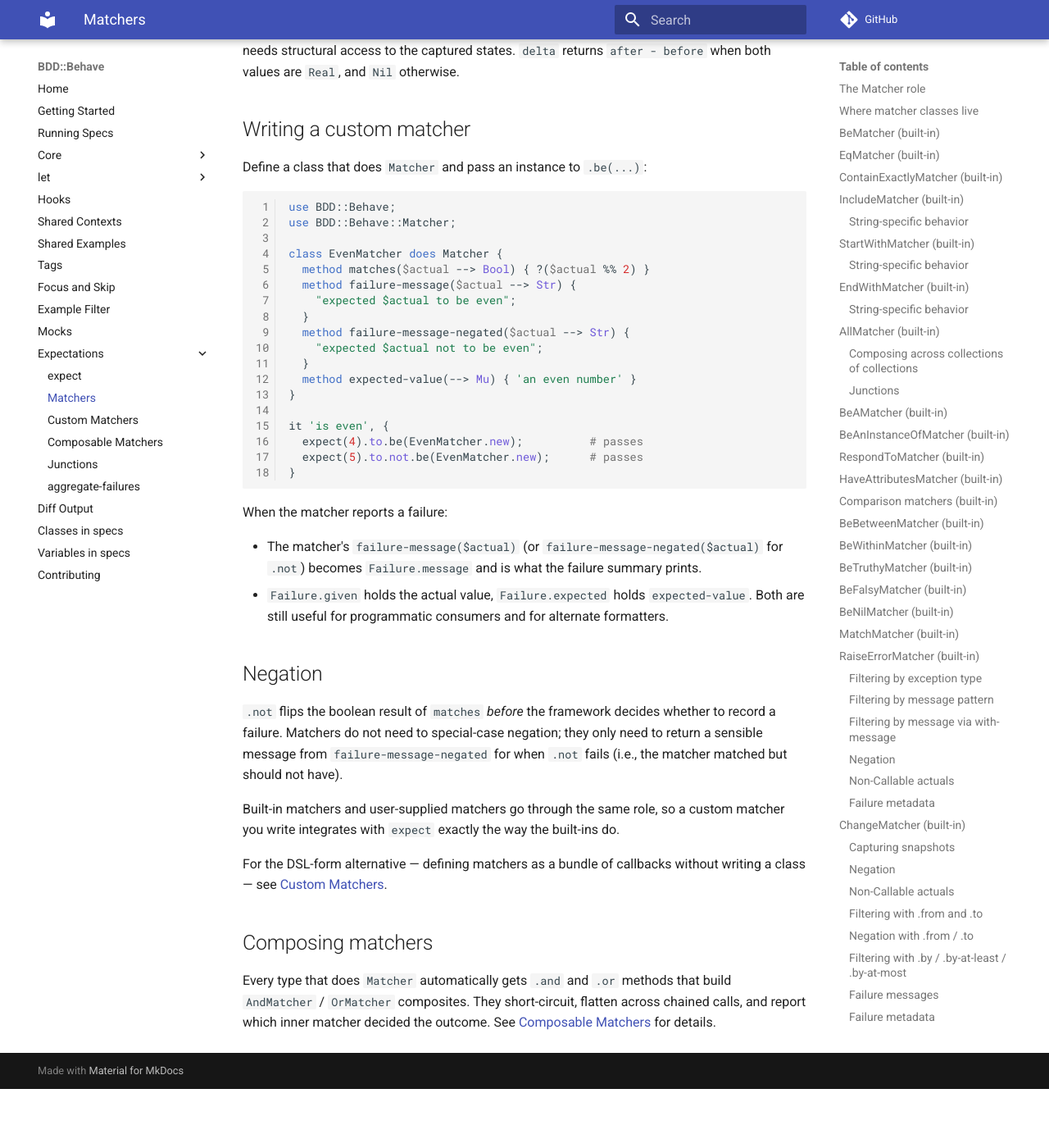
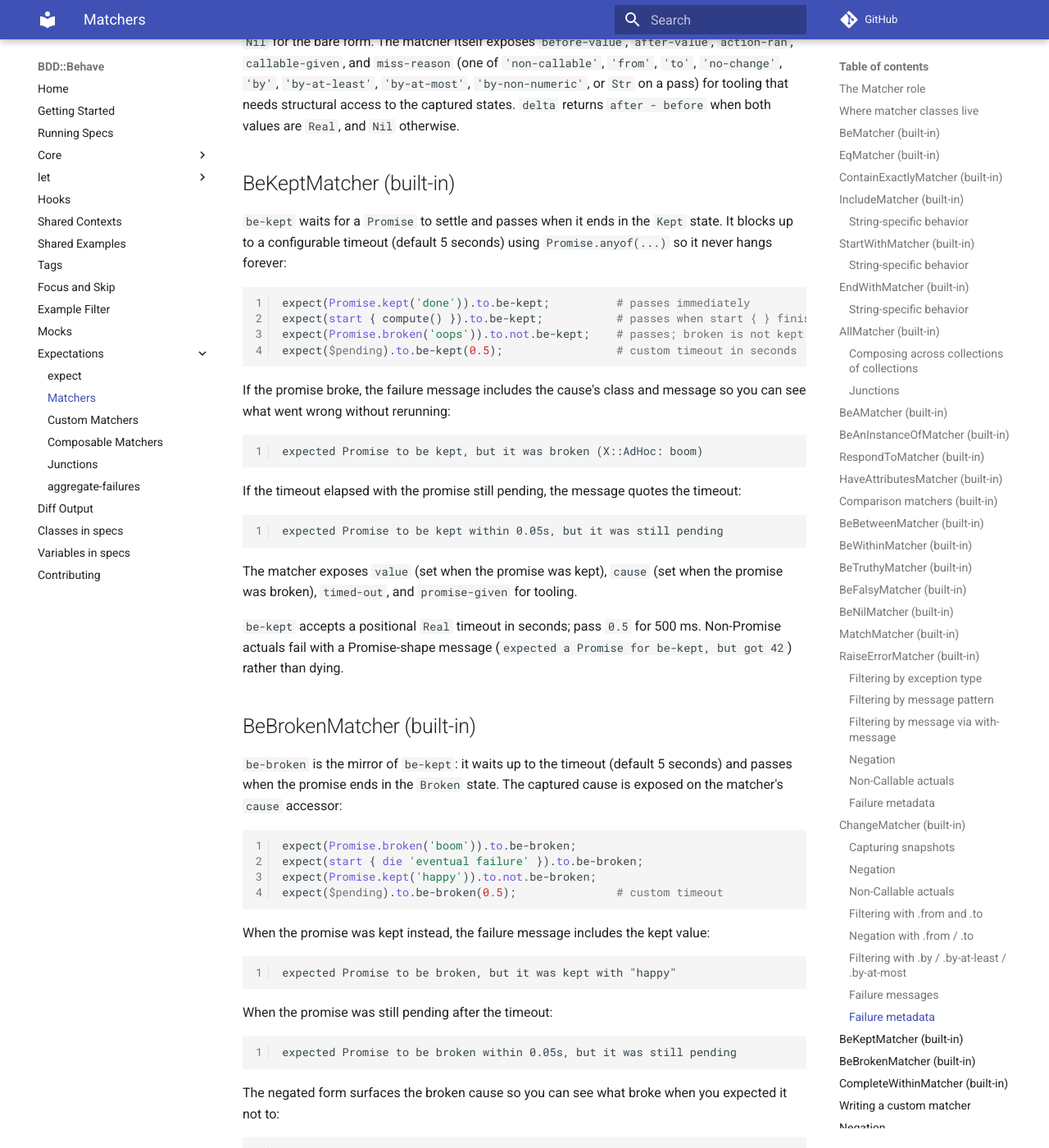
Before and after one commit to gdonald/BDD-Behave, an MkDocs documentation site: the page built from docs-src/docs/expectations/matchers.md, in a window 1280 px wide and 1400 px high, scrolled down 22985 px. Shown: the whole window at 82% size. Built offline with MkDocs 1.6.1 and Material for MkDocs 9.7.7, drawn with Linux system fonts in a browser that asks for light colours; comment, search, counter and statistics services are not loaded; before the commit the page ends 24313 px from its top, so only the background shows below that; some of the changed text lies outside the part shown.

Commit message:
Add promise matchers

````diff
--- a/META6.json
+++ b/META6.json
@@ -20,6 +20,7 @@
     "BDD::Behave::Files": "lib/BDD/Behave/Files.rakumod",
     "BDD::Behave::LetRuntime": "lib/BDD/Behave/LetRuntime.rakumod",
     "BDD::Behave::Matcher": "lib/BDD/Behave/Matcher.rakumod",
+    "BDD::Behave::Matcher::Async": "lib/BDD/Behave/Matcher/Async.rakumod",
     "BDD::Behave::Matcher::Boolean": "lib/BDD/Behave/Matcher/Boolean.rakumod",
     "BDD::Behave::Matcher::Change": "lib/BDD/Behave/Matcher/Change.rakumod",
     "BDD::Behave::Matcher::Collection": "lib/BDD/Behave/Matcher/Collection.rakumod",
--- a/docs-src/docs/expectations/matchers.md
+++ b/docs-src/docs/expectations/matchers.md
@@ -50,6 +50,7 @@ You only need to know about specific submodules when you want to *instantiate* m
 | `BDD::Behave::Matcher::String`     | `MatchMatcher`                                                                                                                                |
 | `BDD::Behave::Matcher::Exception`  | `RaiseErrorMatcher`                                                                                                                           |
 | `BDD::Behave::Matcher::Change`     | `ChangeMatcher`                                                                                                                               |
+| `BDD::Behave::Matcher::Async`      | `BeKeptMatcher`, `BeBrokenMatcher`, `CompleteWithinMatcher`                                                                                   |
 
 Each submodule already `use`s `BDD::Behave::Matcher` internally, but the role is *not* re-exported. If your code needs both, import both:
 
@@ -1155,6 +1156,113 @@ for the bare form. The matcher itself exposes `before-value`,
 captured states. `delta` returns `after - before` when both
 values are `Real`, and `Nil` otherwise.
 
+## BeKeptMatcher (built-in)
+
+`be-kept` waits for a `Promise` to settle and passes when it ends in the
+`Kept` state. It blocks up to a configurable timeout (default 5 seconds)
+using `Promise.anyof(...)` so it never hangs forever:
+
+```raku
+expect(Promise.kept('done')).to.be-kept;          # passes immediately
+expect(start { compute() }).to.be-kept;           # passes when start { } finishes
+expect(Promise.broken('oops')).to.not.be-kept;    # passes; broken is not kept
+expect($pending).to.be-kept(0.5);                 # custom timeout in seconds
+```
+
+If the promise broke, the failure message includes the cause's
+class and message so you can see what went wrong without rerunning:
+
+```
+expected Promise to be kept, but it was broken (X::AdHoc: boom)
+```
+
+If the timeout elapsed with the promise still pending, the message
+quotes the timeout:
+
+```
+expected Promise to be kept within 0.05s, but it was still pending
+```
+
+The matcher exposes `value` (set when the promise was kept),
+`cause` (set when the promise was broken), `timed-out`, and
+`promise-given` for tooling.
+
+`be-kept` accepts a positional `Real` timeout in seconds; pass `0.5`
+for 500 ms. Non-Promise actuals fail with a Promise-shape message
+(`expected a Promise for be-kept, but got 42`) rather than dying.
+
+## BeBrokenMatcher (built-in)
+
+`be-broken` is the mirror of `be-kept`: it waits up to the timeout
+(default 5 seconds) and passes when the promise ends in the
+`Broken` state. The captured cause is exposed on the matcher's
+`cause` accessor:
+
+```raku
+expect(Promise.broken('boom')).to.be-broken;
+expect(start { die 'eventual failure' }).to.be-broken;
+expect(Promise.kept('happy')).to.not.be-broken;
+expect($pending).to.be-broken(0.5);               # custom timeout
+```
+
+When the promise was kept instead, the failure message includes
+the kept value:
+
+```
+expected Promise to be broken, but it was kept with "happy"
+```
+
+When the promise was still pending after the timeout:
+
+```
+expected Promise to be broken within 0.05s, but it was still pending
+```
+
+The negated form surfaces the broken cause so you can see what
+broke when you expected it not to:
+
+```
+expected Promise not to be broken, but it was (X::AdHoc: boom)
+```
+
+The matcher exposes `value` (set when the promise was kept), `cause`
+(set when broken), `was-kept`, `timed-out`, and `promise-given`.
+
+## CompleteWithinMatcher (built-in)
+
+`complete-within` passes when the promise settles — either kept or
+broken — within the given duration. The duration is a `Real`
+positional argument in seconds:
+
+```raku
+expect(Promise.kept('done')).to.complete-within(1);
+expect(Promise.broken('boom')).to.complete-within(1);
+expect(start { sleep 0.01; 42 }).to.complete-within(1);
+
+expect($pending).to.not.complete-within(0.05);
+```
+
+The failure message when the promise is still pending:
+
+```
+expected Promise to complete within 0.05s, but it was still pending
+```
+
+The negated form indicates the final status:
+
+```
+expected Promise not to complete within 1s, but it was kept with "done"
+expected Promise not to complete within 1s, but it was broken (X::AdHoc: boom)
+```
+
+`Failure.expected` carries the duration so failure metadata is
+queryable from tooling. The matcher exposes `final-status` (`Kept`,
+`Broken`, or `Nil` when timed out), `value`, `cause`, `timed-out`,
+and `promise-given`.
+
+Unlike `be-kept` / `be-broken`, the duration is required — there's
+no useful default for "how long is too long" without it.
+
 ## Writing a custom matcher
 
 Define a class that does `Matcher` and pass an instance to `.be(...)`:
````
Also changed, not shown: docs-src/docs/expectations/expect.md (+8 -0 lines), 4 other files.
